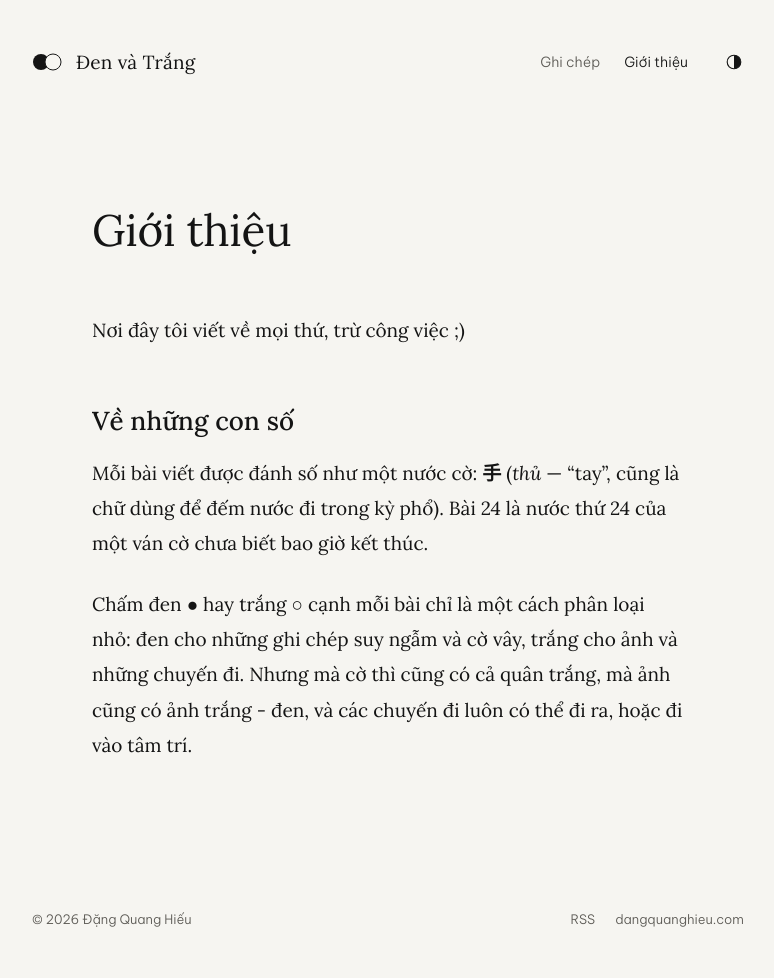
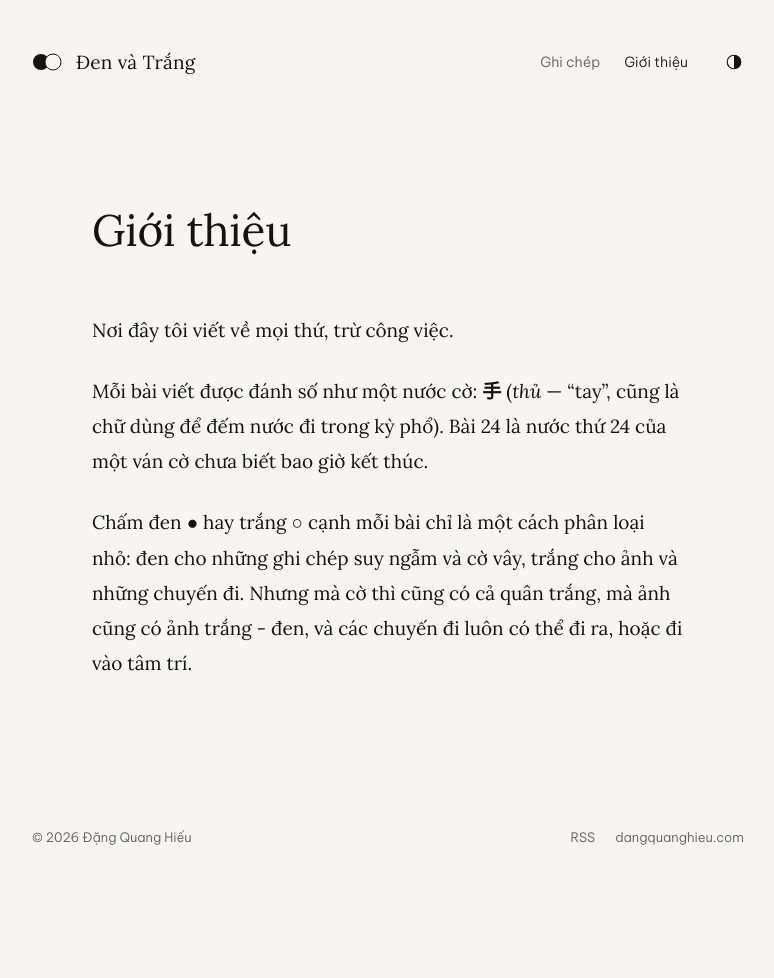
Before and after one commit to dangquanghieu/blog, a Jekyll site: the page built from about.md, in a window 1280 px wide. Shown: the whole page, without its empty margins (252-1026 px from the left). Built offline with Jekyll 4.4.1, drawn with Linux system fonts in a browser that asks for light colours; after the commit the page ends 900 px from its top, so only the background shows below that.

Commit message:
edit about

```diff
--- a/about.md
+++ b/about.md
@@ -4,9 +4,7 @@ title: Giới thiệu
 permalink: /gioi-thieu/
 ---
 
-Nơi đây tôi viết về mọi thứ, trừ công việc ;)
-
-## Về những con số
+Nơi đây tôi viết về mọi thứ, trừ công việc.
 
 Mỗi bài viết được đánh số như một nước cờ: **手** (*thủ* — "tay", cũng là chữ dùng để đếm nước đi trong kỳ phổ). Bài 24 là nước thứ 24 của một ván cờ chưa biết bao giờ kết thúc.
 
```
